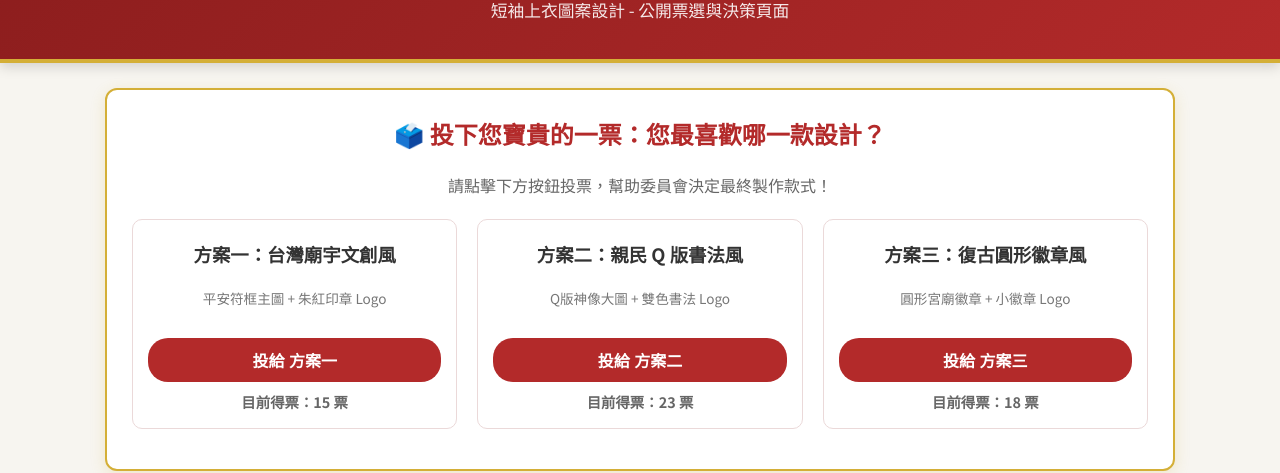
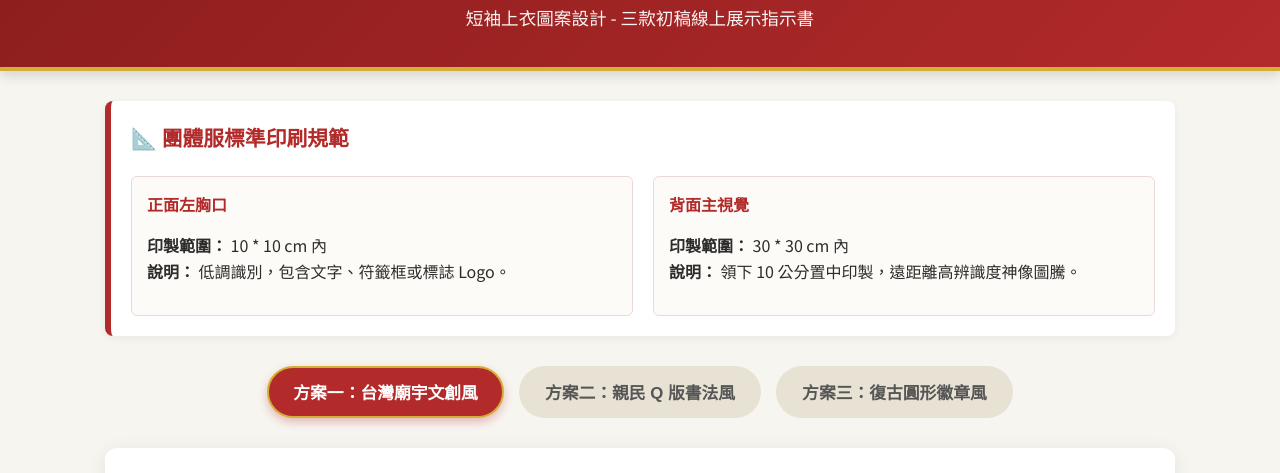
Before and after one commit to kymco2000/xintiangong-tshirt, a plain HTML site: page index.html in a window 1280 px wide. Shown: the part 97-570 px from the top of the page. Drawn offline with Linux system fonts and the light colour scheme.

Commit message:
更新：純網頁初稿展示版本（移除去投票區塊）

```diff
--- a/index.html
+++ b/index.html
@@ -3,7 +3,7 @@
 <head>
     <meta charset="UTF-8">
     <meta name="viewport" content="width=device-width, initial-scale=1.0">
-    <title>信天宮 朱府千歲紀念服 - 方案決策投票頁面</title>
+    <title>信天宮 朱府千歲紀念服 - 三款設計初稿線上展示頁面</title>
     <style>
         @import url('https://fonts.googleapis.com/css2?family=Noto+Sans+TC:wght@400;500;700;900&display=swap');
 
@@ -28,7 +28,7 @@
             line-height: 1.6;
         }
 
-        /* 頁首 */
+        /* 頁首 Header */
         header {
             background: linear-gradient(135deg, #8b1d1d 0%, #b32a2a 100%);
             color: white;
@@ -40,96 +40,64 @@
 
         header h1 {
             margin: 0;
-            font-size: 2rem;
+            font-size: 2.2rem;
             font-weight: 900;
-            letter-spacing: 2px;
+            letter-spacing: 3px;
         }
 
         header p {
-            margin: 8px 0 0 0;
-            font-size: 1.05rem;
-            opacity: 0.9;
+            margin: 10px 0 0 0;
+            font-size: 1.1rem;
+            opacity: 0.95;
         }
 
         .container {
             max-width: 1100px;
-            margin: 25px auto;
+            margin: 30px auto;
             padding: 0 15px;
         }
 
-        /* 投票區塊 */
-        .vote-section {
+        /* 印刷規範說明列 */
+        .spec-banner {
             background-color: var(--card-bg);
-            border: 2px solid var(--accent-gold);
-            border-radius: 12px;
-            padding: 25px;
+            border-left: 6px solid var(--primary-color);
+            border-radius: 8px;
+            padding: 20px;
             margin-bottom: 30px;
-            box-shadow: 0 4px 15px rgba(212, 175, 55, 0.2);
-            text-align: center;
+            box-shadow: 0 2px 8px rgba(0,0,0,0.06);
         }
 
-        .vote-section h2 {
+        .spec-banner h3 {
             margin-top: 0;
             color: var(--primary-color);
-            font-size: 1.5rem;
+            font-size: 1.3rem;
         }
 
-        .vote-grid {
+        .spec-grid {
             display: grid;
             grid-template-columns: repeat(auto-fit, minmax(280px, 1fr));
             gap: 20px;
-            margin-top: 20px;
+            margin-top: 15px;
         }
 
-        .vote-card {
+        .spec-card {
+            background-color: #fdfbf7;
             border: 1px solid #ebd9d9;
-            background: #fff;
-            border-radius: 10px;
+            border-radius: 6px;
             padding: 15px;
-            display: flex;
-            flex-direction: column;
-            align-items: center;
-            justify-content: space-between;
         }
 
-        .vote-card h3 {
-            margin: 5px 0;
-            color: #333;
-            font-size: 1.15rem;
-        }
-
-        .vote-btn {
-            background-color: var(--primary-color);
-            color: white;
-            border: none;
-            padding: 10px 24px;
-            border-radius: 20px;
-            font-weight: 700;
-            font-size: 1rem;
-            cursor: pointer;
-            width: 100%;
-            margin-top: 15px;
-            transition: transform 0.1s ease, background 0.2s;
-        }
-
-        .vote-btn:hover {
-            background-color: #8c1e1e;
-            transform: scale(1.02);
-        }
-
-        .vote-count {
-            font-size: 0.9rem;
-            color: #666;
-            margin-top: 8px;
-            font-weight: 700;
+        .spec-card h4 {
+            margin: 0 0 5px 0;
+            color: #b32a2a;
         }
 
         /* 風格切換 Tab */
         .tab-menu {
             display: flex;
             justify-content: center;
-            gap: 12px;
-            margin-bottom: 25px;
+            gap: 15px;
+            margin-bottom: 30px;
             flex-wrap: wrap;
         }
 
@@ -137,12 +105,16 @@
             background-color: #e8e2d5;
             color: #555;
             border: 2px solid transparent;
-            padding: 10px 20px;
+            padding: 12px 24px;
             border-radius: 30px;
-            font-size: 1rem;
+            font-size: 1.05rem;
             font-weight: 700;
             cursor: pointer;
             transition: all 0.3s ease;
+        }
+
+        .tab-btn:hover {
+            background-color: #dcd4c3;
         }
 
         .tab-btn.active {
@@ -152,30 +124,48 @@
             box-shadow: 0 4px 10px rgba(179, 42, 42, 0.3);
         }
 
-        /* 風格展示內容 */
+        /* 風格內容區塊 */
         .style-content {
             display: none;
             background-color: var(--card-bg);
             border-radius: 12px;
-            padding: 25px;
+            padding: 30px;
             box-shadow: 0 4px 20px rgba(0,0,0,0.08);
+            animation: fadeIn 0.3s ease;
         }
 
         .style-content.active {
             display: block;
         }
 
+        @keyframes fadeIn {
+            from { opacity: 0; transform: translateY(8px); }
+            to { opacity: 1; transform: translateY(0); }
+        }
+
+        .style-header {
+            border-bottom: 2px solid #eee;
+            padding-bottom: 15px;
+            margin-bottom: 25px;
+        }
+
         .style-header h2 {
-            margin-top: 0;
+            margin: 0;
             color: var(--primary-color);
+            font-size: 1.6rem;
+        }
+
+        .style-header p {
+            margin: 6px 0 0 0;
+            color: #555;
+            font-size: 1.05rem;
         }
 
         /* 前後對照 Grid */
         .mockup-grid {
             display: grid;
-            grid-template-columns: repeat(auto-fit, minmax(320px, 1fr));
-            gap: 25px;
-            margin-top: 20px;
+            grid-template-columns: repeat(auto-fit, minmax(340px, 1fr));
+            gap: 30px;
         }
 
         .mockup-card {
@@ -188,52 +178,58 @@
 
         .mockup-card h3 {
             margin-top: 5px;
-            font-size: 1.1rem;
+            font-size: 1.2rem;
             color: #333;
         }
 
         .mockup-card img {
             width: 100%;
             height: auto;
-            max-height: 480px;
+            max-height: 500px;
             object-fit: contain;
             border-radius: 6px;
             background-color: #ffffff;
+            box-shadow: 0 2px 8px rgba(0,0,0,0.05);
         }
 
         .mockup-card p {
-            font-size: 0.9rem;
+            font-size: 0.95rem;
             color: #666;
-            margin-top: 8px;
+            margin-top: 10px;
         }
 
-        /* 下載列 */
-        .download-bar {
-            margin-top: 35px;
+        /* 下載專區 */
+        .download-banner {
+            margin-top: 40px;
             text-align: center;
             background-color: #fff;
-            padding: 20px;
-            border-radius: 10px;
-            box-shadow: 0 2px 8px rgba(0,0,0,0.05);
+            padding: 25px;
+            border-radius: 12px;
+            box-shadow: 0 2px 10px rgba(0,0,0,0.05);
         }
 
         .btn-pdf {
             display: inline-block;
             background-color: var(--primary-color);
             color: white;
-            padding: 12px 28px;
+            padding: 12px 30px;
             text-decoration: none;
             border-radius: 6px;
             font-weight: 700;
-            font-size: 1rem;
+            font-size: 1.1rem;
+            transition: background 0.2s;
+        }
+
+        .btn-pdf:hover {
+            background-color: #8c1e1e;
         }
 
         footer {
             text-align: center;
-            padding: 20px;
+            padding: 25px;
             color: #888;
-            font-size: 0.85rem;
-            margin-top: 30px;
+            font-size: 0.9rem;
+            margin-top: 40px;
         }
     </style>
 </head>
@@ -241,43 +237,31 @@
 
     <header>
         <h1>⛩️ 信天宮 朱府千歲紀念服</h1>
-        <p>短袖上衣圖案設計 - 公開票選與決策頁面</p>
+        <p>短袖上衣圖案設計 - 三款初稿線上展示指示書</p>
     </header>
 
     <div class="container">
 
-        <!-- 公開投票區塊 -->
-        <div class="vote-section">
-            <h2>🗳️ 投下您寶貴的一票：您最喜歡哪一款設計？</h2>
-            <p style="color: #666; margin-bottom: 15px;">請點擊下方按鈕投票，幫助委員會決定最終製作款式！</p>
-            <div class="vote-grid">
-                <div class="vote-card">
-                    <h3>方案一：台灣廟宇文創風</h3>
-                    <p style="font-size: 0.85rem; color: #777;">平安符框主圖 + 朱紅印章 Logo</p>
-                    <button class="vote-btn" onclick="castVote(1)">投給 方案一</button>
-                    <div class="vote-count" id="count-1">目前得票：0 票</div>
+        <!-- 印刷規範說明區 -->
+        <div class="spec-banner">
+            <h3>📐 團體服標準印刷規範</h3>
+            <div class="spec-grid">
+                <div class="spec-card">
+                    <h4>正面左胸口</h4>
+                    <p><b>印製範圍：</b> 10 * 10 cm 內<br><b>說明：</b> 低調識別，包含文字、符籤框或標誌 Logo。</p>
                 </div>
-                <div class="vote-card">
-                    <h3>方案二：親民 Q 版書法風</h3>
-                    <p style="font-size: 0.85rem; color: #777;">Q版神像大圖 + 雙色書法 Logo</p>
-                    <button class="vote-btn" onclick="castVote(2)">投給 方案二</button>
-                    <div class="vote-count" id="count-2">目前得票：0 票</div>
-                </div>
-                <div class="vote-card">
-                    <h3>方案三：復古圓形徽章風</h3>
-                    <p style="font-size: 0.85rem; color: #777;">圓形宮廟徽章 + 小徽章 Logo</p>
-                    <button class="vote-btn" onclick="castVote(3)">投給 方案三</button>
-                    <div class="vote-count" id="count-3">目前得票：0 票</div>
+                <div class="spec-card">
+                    <h4>背面主視覺</h4>
+                    <p><b>印製範圍：</b> 30 * 30 cm 內<br><b>說明：</b> 領下 10 公分置中印製，遠距離高辨識度神像圖騰。</p>
                 </div>
             </div>
-            <div id="vote-alert" style="margin-top: 15px; font-weight: bold; color: var(--primary-color);"></div>
         </div>
 
         <!-- 風格切換 Tab -->
         <div class="tab-menu">
-            <button class="tab-btn active" onclick="switchTab('style1')">查看 方案一：廟宇文創風</button>
-            <button class="tab-btn" onclick="switchTab('style2')">查看 方案二：Q版書法風</button>
-            <button class="tab-btn" onclick="switchTab('style3')">查看 方案三：圓形徽章風</button>
+            <button class="tab-btn active" onclick="switchTab('style1')">方案一：台灣廟宇文創風</button>
+            <button class="tab-btn" onclick="switchTab('style2')">方案二：親民 Q 版書法風</button>
+            <button class="tab-btn" onclick="switchTab('style3')">方案三：復古圓形徽章風</button>
         </div>
 
         <!-- 方案一展示 -->
@@ -288,12 +272,12 @@
             </div>
             <div class="mockup-grid">
                 <div class="mockup-card">
-                    <h3>正面左胸口 (10*10cm 內)</h3>
+                    <h3>正面左胸口效果 (10*10cm 內)</h3>
                     <img src="style1_front.jpg" alt="方案一 正面">
                     <p>廟宇朱紅官印框「信天宮 朱府千歲」文字 Logo</p>
                 </div>
                 <div class="mockup-card">
-                    <h3>背面領下10cm (30*30cm 內)</h3>
+                    <h3>背面領下10cm效果 (30*30cm 內)</h3>
                     <img src="style1_back.jpg" alt="方案一 背面">
                     <p>平安符邊框 + 祥雲圖騰 + 朱府千歲神像大圖</p>
                 </div>
@@ -308,12 +292,12 @@
             </div>
             <div class="mockup-grid">
                 <div class="mockup-card">
-                    <h3>正面左胸口 (10*10cm 內)</h3>
+                    <h3>正面左胸口效果 (10*10cm 內)</h3>
                     <img src="style2_front.jpg" alt="方案二 正面">
                     <p>典雅朱紅/墨黑雙色書法純文字 Logo</p>
                 </div>
                 <div class="mockup-card">
-                    <h3>背面領下10cm (30*30cm 內)</h3>
+                    <h3>背面領下10cm效果 (30*30cm 內)</h3>
                     <img src="style2_back.jpg" alt="方案二 背面">
                     <p>滿版 Q 版朱府千歲神像主視覺</p>
                 </div>
@@ -328,45 +312,32 @@
             </div>
             <div class="mockup-grid">
                 <div class="mockup-card">
-                    <h3>正面左胸口 (10*10cm 內)</h3>
+                    <h3>正面左胸口效果 (10*10cm 內)</h3>
                     <img src="style3_front.jpg" alt="方案三 正面">
                     <p>金紅精緻圓形宮廟小徽章 Logo</p>
                 </div>
                 <div class="mockup-card">
-                    <h3>背面領下10cm (30*30cm 內)</h3>
+                    <h3>背面領下10cm效果 (30*30cm 內)</h3>
                     <img src="style3_back.jpg" alt="方案三 背面">
                     <p>30cm 滿版圓形宮廟徽章主圖案</p>
                 </div>
             </div>
         </div>
 
-        <div class="download-bar">
-            <a href="信天宮_朱府千歲紀念服_三款初稿與完稿指示書.pdf" class="btn-pdf" download>下載完整 PDF 完稿指示書</a>
+        <!-- PDF 下載專區 -->
+        <div class="download-banner">
+            <h3>📄 完稿指示書下載</h3>
+            <p>包含完整對照規格與高解析圖片，方便直接下載或發送印刷廠備稿。</p>
+            <a href="信天宮_朱府千歲紀念服_三款初稿與完稿指示書.pdf" class="btn-pdf" download>下載 PDF 完稿指示書</a>
         </div>
 
     </div>
 
     <footer>
-        信天宮 朱府千歲紀念服設計專案 | 2026 公開投票決策頁面
+        信天宮 朱府千歲紀念服設計專案 | 線上初稿展示指示頁
     </footer>
 
     <script>
-        // 初始化票數
-        let votes = JSON.parse(localStorage.getItem('xintiangong_votes')) || { 1: 15, 2: 23, 3: 18 };
-
-        function updateVotesDisplay() {
-            document.getElementById('count-1').innerText = `目前得票：${votes[1]} 票`;
-            document.getElementById('count-2').innerText = `目前得票：${votes[2]} 票`;
-            document.getElementById('count-3').innerText = `目前得票：${votes[3]} 票`;
-        }
-
-        function castVote(styleNum) {
-            votes[styleNum] += 1;
-            localStorage.setItem('xintiangong_votes', JSON.stringify(votes));
-            updateVotesDisplay();
-            document.getElementById('vote-alert').innerText = `🎉 感謝您的投票！您已為「方案 ${styleNum}」投下一票！`;
-        }
-
         function switchTab(styleId) {
             const contents = document.querySelectorAll('.style-content');
             contents.forEach(content => content.classList.remove('active'));
@@ -377,9 +348,6 @@
             document.getElementById(styleId).classList.add('active');
             event.currentTarget.classList.add('active');
         }
-
-        // 初次載入更新票數
-        updateVotesDisplay();
     </script>
 </body>
 </html>
```
